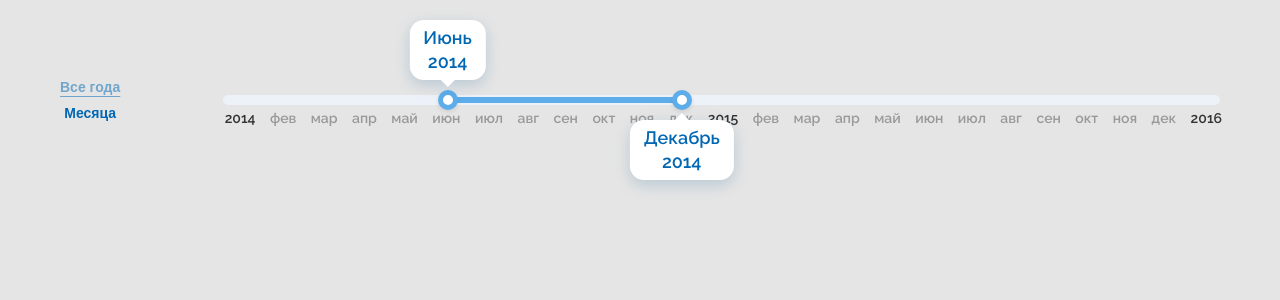
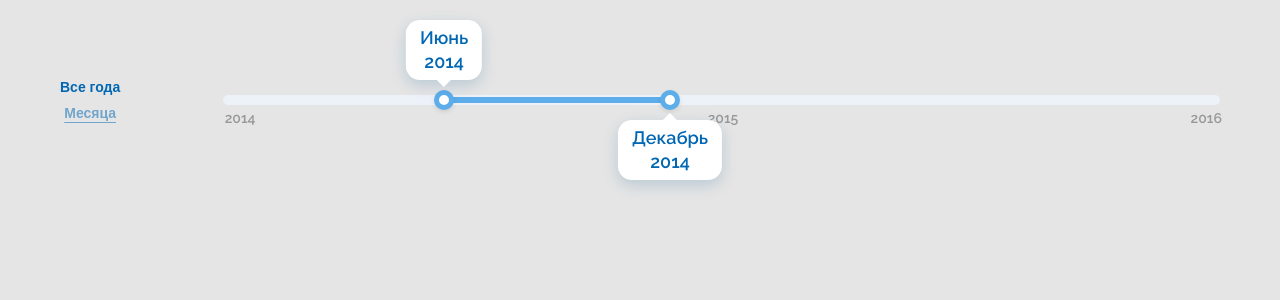
Before and after one commit to KQraze/nst-task, an Angular app: page / in a window 1280 px wide. Shown: the top 300 px of the page. Built offline with nearby package versions, Linux system fonts and the light colour scheme; a web font is replaced by a local one.

Commit message:
change initial date range mode

```diff
--- a/src/app/date-range/date-range.ts
+++ b/src/app/date-range/date-range.ts
@@ -20,5 +20,5 @@ export class DateRange {
   endDate = input(new Date(2016, 0, 1));
   firstValue = model.required<Date>();
   secondValue = model.required<Date>();
-  dateRangeMode = signal<DateRangeMode>('months');
+  dateRangeMode = signal<DateRangeMode>('years');
 }
```
